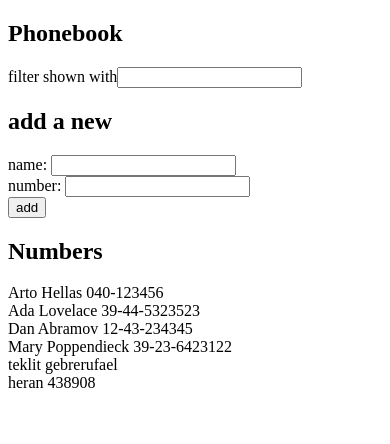
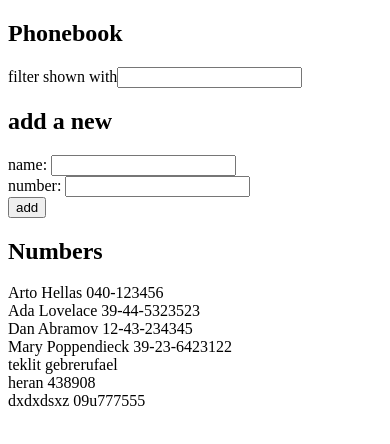
Before and after one commit to teklitg/fullstackopen, a React (Create React App) app in the folder part2/phonebook/: page / in a window 390 px wide. Shown: the top 444 px of the page. Built offline with nearby package versions, Linux system fonts and the light colour scheme; data requests are answered from the project's data file.

Commit message:
2.13: The Phonebook step8

```diff
--- a/part2/phonebook/db.json
+++ b/part2/phonebook/db.json
@@ -29,6 +29,11 @@
       "name": "heran",
       "number": "438908",
       "id": 8
+    },
+    {
+      "name": "dxdxdsxz",
+      "number": "09u777555",
+      "id": 9
     }
   ]
 }
--- a/part2/phonebook/src/App.js
+++ b/part2/phonebook/src/App.js
@@ -1,18 +1,19 @@
 import { useState, useEffect } from 'react'
-import axios from 'axios'
 import Filter from './Compenents/Filter'
 import PersonForm from './Compenents/PersonForm'
 import Persons from './Compenents/Persons'
+import personServices from './Services/person'
 
 const App = () => {
 
- const [persons, setPersons] = useState([ ])
+  const [persons, setPersons] = useState([ ])
   const [newName, setNewName] = useState('')
   const [newNumber, setNumber] =useState('')
   const [filter, setFilter] = useState('')
 
   useEffect(()=>{
-    axios.get('http://localhost:3001/persons').then(Response=>
+    personServices.getAll()
+    .then(Response=>
     setPersons(Response.data))
   },[])
 
@@ -27,7 +28,7 @@
   window.alert(newName + " is already added to phonebook")
   :setPersons(persons.concat(newOb));
 
-  axios.post('http://localhost:3001/persons', newOb )
+  personServices.update()
   setNewName("")
   setNumber("")
   }
--- /dev/null
+++ b/part2/phonebook/src/Services/person.js
@@ -0,0 +1,16 @@
+import axios from 'axios'
+const baseUrl = 'http://localhost:3001/persons'
+
+const getAll = () => {
+  return axios.get(baseUrl)
+}
+
+const create = newOb => {
+  return axios.post(baseUrl, newOb)
+}
+
+const update = (id, newOb) => {
+  return axios.put(`${baseUrl}/${id}`, newOb)
+}
+
+export default ({getAll, create, update})
```
